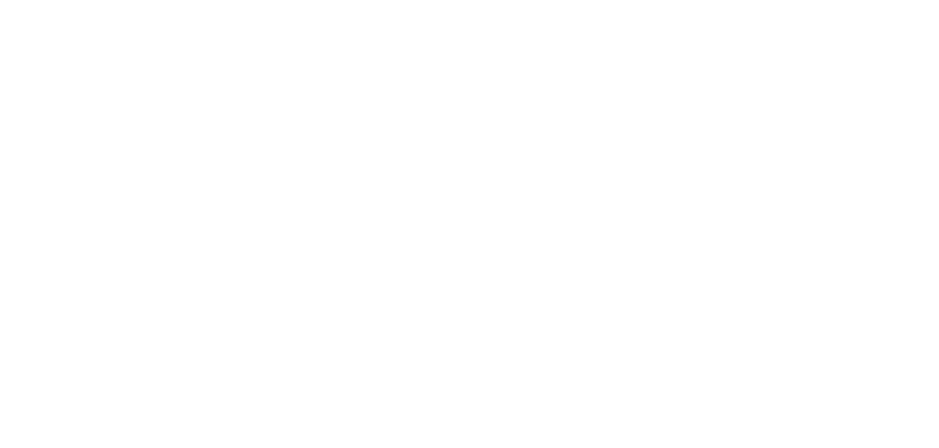
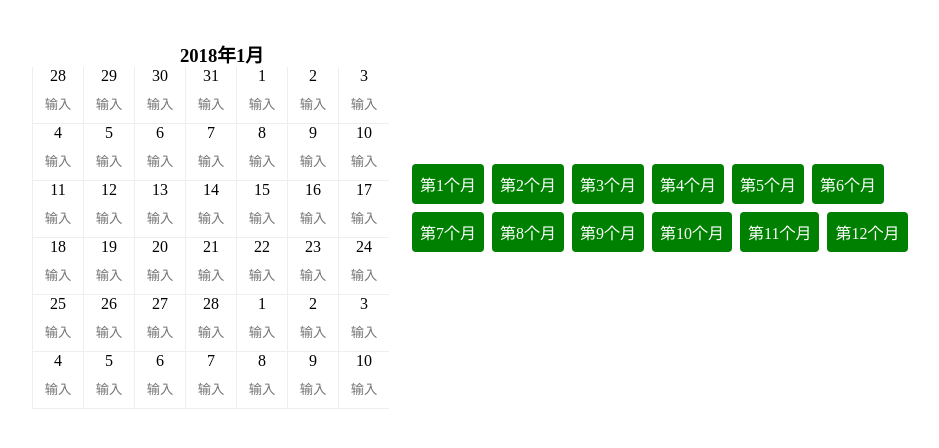
Before and after one commit to zhhshen/Notes, a plain HTML site: page javascript/数据结构和算法/日历组件中数组方法的使用.html in a window 1280 px wide. Shown: the whole page, without its empty margins (158-1097 px from the left). Drawn offline with nearby package versions, Linux system fonts and the light colour scheme.

Commit message:
Update 日历组件中数组方法的使用.html

```diff
--- a/javascript/数据结构和算法/日历组件中数组方法的使用.html
+++ b/javascript/数据结构和算法/日历组件中数组方法的使用.html
@@ -5,8 +5,71 @@
   <meta name="viewport" content="width=device-width, initial-scale=1.0">
   <meta http-equiv="X-UA-Compatible" content="ie=edge">
   <title>日历组件中数组方法的使用</title>
+  <script src="https://cdn.bootcss.com/vue/2.5.17-beta.0/vue.min.js"></script>
+  <style type="text/css">
+    * {
+      margin: 0;
+      padding: 0;
+    }
+    #app {
+      width: 900px;
+      margin: 40px auto;
+    }
+    .main {
+      min-height: 100px;
+      margin-bottom: 24px;
+      width: 380px;
+    }
+    h3 {
+      text-align: center;
+    }
+    .cell-wrap {
+      float: left;
+    }
+    .cell {
+      float: left;
+      list-style: none;
+      border-left: 1px solid #eee;
+      border-bottom: 1px solid #eee;
+      width: 50px;
+      text-align: center;
+    }
+    .cell input {
+      outline: none;
+      border: none;
+      width: 100%;
+      height: 38px;
+      text-align: center;
+    }
+    .item {
+      display: inline-block;
+      border-radius: 4px;
+      background: green;
+      color: #fff;
+      margin-bottom: 8px;
+      margin-right: 8px;
+      padding: 8px;
+      cursor: pointer;
+    }
+  </style>
 </head>
 <body>
+
+  <div id="app">
+    <div class="main">
+      <h3>{{state.year}}年{{state.month}}月</h3>
+      <ul class="cell-wrap">
+        <li class="cell" v-for="d in currData">
+          <p>{{d.date}}</p>
+          <input type="text" placeholder="输入" v-model="d.num">
+        </li>
+      </ul>
+    </div>
+
+    <div>
+      <span class="item" v-for="n in nums" @click="getPerMonth(n)">第{{n}}个月</span>
+    </div>
+  </div>
   <script>
     var now = new Date();
     var state = {
@@ -41,7 +104,7 @@
         }
       })
     //已数组形式返回一年中每个月的显示数据,每个数据为6行*7天
-    var data = new Array(12).fill([]).map((month, monthIndex) => {
+    var totalData = new Array(12).fill([]).map((month, monthIndex) => {
       var addDays = addDaysFromPreMonth[monthIndex],
         daysCount = daysInMonth[monthIndex],
         daysCountPrevious = daysInPreviousMonth[monthIndex],
@@ -60,7 +123,33 @@
       }
       return monthData
     })
-  console.log(data);
+    console.log(totalData);
+    // 创建vue实例
+    var vm = new Vue({
+      el: '#app',
+      data: {
+        state: state,
+        totalData: totalData,
+        currData: null,
+        nums: [1,2,3,4,5,6,7,8,9,10,11,12]
+      },
+
+      created: function () {
+        this.getPerMonth(1)
+      },
+
+      methods: {
+        getPerMonth: function (num) {
+          this.currData = this.totalData[num].map(function (t) {
+            return {
+              date: t,
+              num: ''
+            }
+          })
+          this.state.month = num
+        }
+      }
+    })
   </script>
 </body>
 </html>
```
